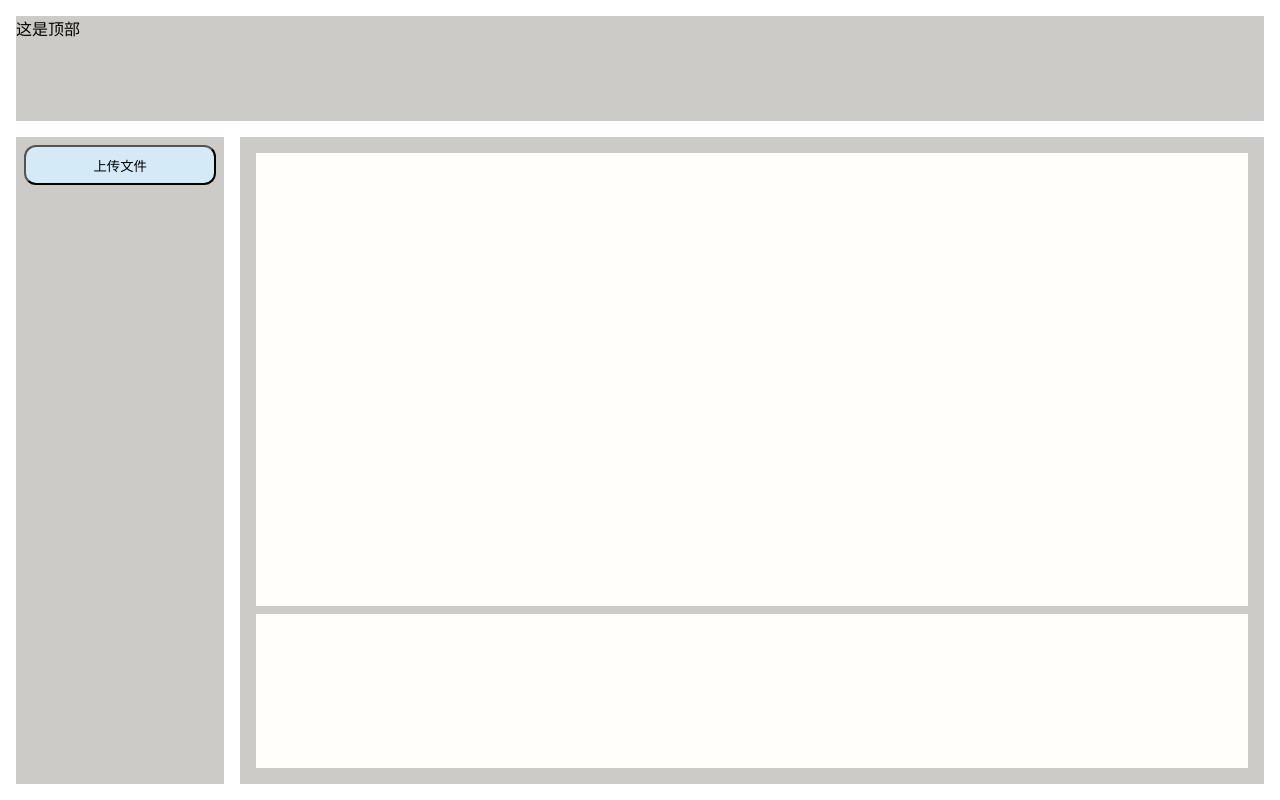
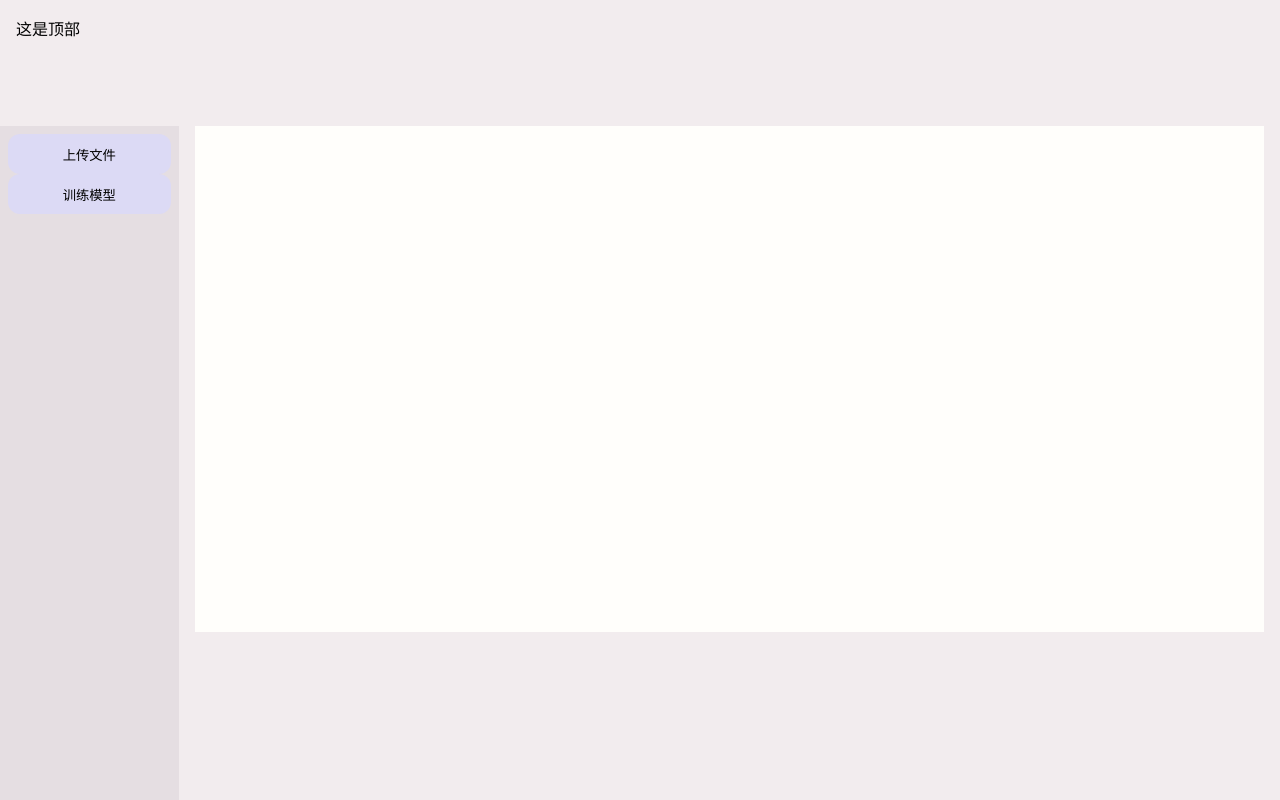
Before and after one commit to TheLushHill/Psounds, a Vue app in the folder frontend/: page / in a window 1280 px wide. Built offline with nearby package versions, Linux system fonts and the light colour scheme.

Commit message:
New Style, FileList, Clean Code A0.1.2

```diff
--- a/frontend/src/assets/indexStyle.css
+++ b/frontend/src/assets/indexStyle.css
@@ -2,10 +2,13 @@ body {
     height: 100vh;
     margin: 0;
     padding: 0;
+    box-sizing: border-box;
+    overflow: hidden;
 }
 
 #app {
     height: 100vh;
     display: flex;
     flex-direction: column;
+    background-color: #F2ECEE;
 }
--- a/frontend/src/components/AppHead.vue
+++ b/frontend/src/components/AppHead.vue
@@ -8,7 +8,5 @@
 .head {
     height: 14%;
     margin: 16px;
-
-    background-color: #cccbc8;
 }
 </style>
--- a/frontend/src/components/AppMain.vue
+++ b/frontend/src/components/AppMain.vue
@@ -1,6 +1,7 @@
 <script>
     import PreviewPanel from "./PreviewPanel.vue"
-    import ModelPanel from "./ModelPanel.vue"
+    import TrainPanel from "./TrainPanel.vue"
+    import TrainPanelButton from "./TrainPanelButton.vue"
     import UploadFileButton from "./UploadFileButton.vue"
     import modelConfig from "../config/model.json";
     import FileList from "./FileList.vue";
@@ -12,14 +13,12 @@
             return {
                 state: {
                     previewPanel: true,
-                    modelPanel: false,
+                    trainPanel: false,
                 },
 
                 fileList: [],
 
                 modelList: modelConfig,
-                selectedModel: 0
-                // textList: [],
             }
         },
 
@@ -52,28 +51,6 @@
                     this.state.previewPanel = true;
                 }
             },
-
-            handleSwitchPreset() {
-                if (!this.state.modelPanel) {
-                    this.state.previewPanel = false;
-                    this.state.modelPanel = true;
-                }
-            },
-
-            updatePanel() {
-                if (!this.state.previewPanel) {
-                    this.state.modelPanel = false;
-                    this.state.previewPanel = true;
-                }
-            },
-
-            updateModel(index) {
-                this.selectedModel = index;
-            }
-
-            // closePreview() {
-            //     this.textList = [];
-            // },
         },
 
         computed: {
@@ -96,7 +73,8 @@
         components: {
             UploadFileButton,
             PreviewPanel,
-            ModelPanel,
+            TrainPanel,
+            TrainPanelButton,
             FileList,
         }
     }
@@ -108,46 +86,27 @@
             <UploadFileButton
                 @get-file="handleFileUploaded"
             ></UploadFileButton>
-                <!-- :isVisible="state.previewPanel"
-                @preview-close="closePreview"
-                @update-panel="updatePanel" -->
+
+            <TrainPanelButton></TrainPanelButton>
 
             <FileList
                 :fileList="fileList"
                 @file-select="handleFileSelect"
             ></FileList>
-
-            <!-- <div class="show-preset">
-                <span>当前模型：</span>
-                <img :src="modelList[selectedModel].iconUrl" />
-                <span>{{ modelList[selectedModel].name }}</span>
-            </div> -->
-
-            <!-- <button class="switch-preset"
-                @click="handleSwitchPreset"
-            >切换预设</button> -->
         </div>
         <div class="content-container">
             <PreviewPanel
                 :isVisible="state.previewPanel"
                 :file="getFile"
             ></PreviewPanel>
-                <!-- :text-list="textList"  -->
-
-            <ModelPanel
-                :isVisible="state.modelPanel"
-                :list="modelList"
-                :model="selectedModel"
-                @model-select="updateModel"
-            ></ModelPanel>
         </div>
     </div>
 </template>
 
 <style>
 .main {
-    height: 86%;
-    margin: 0px 16px 16px 16px;
+    height: 100%;
+    width: 100%;
     display: flex;
 }
 
@@ -156,41 +115,15 @@
     margin-right: 16px;
     display: flex;
     flex-direction: column;
-    background-color: #cccbc8;
+    background-color: #E5DEE2;
 }
 
 .content-container {
+    width: 100%;
+    height: 100%;
     flex: 1 1 auto;
     display: flex;
-    background-color: #cccbc8;
+    margin-right: 16px;
 }
 
-.show-preset {
-    display: flex;
-    justify-content: center;
-    gap: 1em;
-    align-items: center;
-    margin: 8px;
-    height: 3em;
-    border-radius: 12px;
-    background-color: #d4eaf7;
-}
-
-.show-preset img {
-    width: 2.5em;
-    height: 2.5em;
-    border-radius: 8px;
-    object-fit: cover;
-}
-
-.switch-preset {
-    margin: 8px;
-    height: 3em;
-    border-radius: 12px;
-    background-color: #d4eaf7;
-}
-
-.switch-preset:hover {
-    background-color: #b3d9f0;
-}
 </style>
--- a/frontend/src/components/FileList.vue
+++ b/frontend/src/components/FileList.vue
@@ -33,8 +33,11 @@
 <style>
 .file-list {
     display: flex;
+    flex: 1 1 auto;
     flex-direction: column;
     width: 100%;
+    padding-top: 8px;
+
 }
 
 .file-list button {
@@ -46,6 +49,7 @@
     white-space: nowrap;
     overflow: hidden;
     text-overflow: ellipsis;
+    border: none;
 }
 
 .file-list button:hover {
--- a/frontend/src/components/ModelButton.vue
+++ /dev/null
@@ -1,67 +0,0 @@
-<script>
-    export default {
-
-        props: {
-            info: {
-                type: Object,
-                required: true
-            }
-        }
-    }
-</script>
-
-<template>
-    <button class="modelButton">
-        <div>
-            <img :src="info.iconUrl"/>
-            <span>{{ info.name }}</span>
-        </div>
-    </button>
-</template>
-
-<style>
-.modelButton {
-    display: flex;
-    flex-direction: row;
-    align-items: center;
-    justify-content: center;
-    min-width: 8em;
-    min-height: 4em;
-    max-height: 5em;
-    margin: 8px;
-    border: 1px solid #000000;
-    border-radius: 8px;
-    background-color: #ffffff;
-}
-
-.modelButton:hover {
-    background-color: #d4eaf7;
-}
-
-.modelButton div {
-    gap: 8px;
-    display: flex;
-    flex-direction: row;
-    align-items: center;
-    justify-content: center;
-    border:1px solid #000000;
-    border-radius: 8px;
-}
-
-.modelButton img {
-    width: 2.5em;
-    height: 2.5em;
-    border: 1px solid #000000;
-    border-radius: 8px;
-    object-fit: cover;
-}
-
-.modelButton img:hover {
-    background-color: #529cc7;
-}
-
-.modelButton span {
-    font-size: 16px;
-}
-
-</style>
--- a/frontend/src/components/ModelPanel.vue
+++ b/frontend/src/components/ModelPanel.vue
@@ -1,6 +1,6 @@
 <script>
 
-    import ModelButton from "./ModelButton.vue";
+    import ModelButton from "./TrainPanelButton.vue";
 
     export default {
         data() {
--- a/frontend/src/components/PreviewPanel.vue
+++ b/frontend/src/components/PreviewPanel.vue
@@ -56,18 +56,15 @@
             </div>
 
         </div>
-
-        <div class="convert">
-        </div>
     </div>
 </template>
 
 <style>
 .preview-panel {
-    margin: 16px;
     display: flex;
     flex: 1 1 auto;
     flex-direction: column;
+    height: 100%;
 }
 
 .preview-panel::-webkit-scrollbar {
@@ -97,15 +94,18 @@
 .preview-pptx {
     display: flex;
     flex-direction: column;
-
+    max-height: 75%;
     overflow-y: scroll;
-
+    background-color: #fffefb;
 }
 
-.convert {
-    max-height: 25%;
-    height: 25%;
-    margin-top: 8px;
-    background-color: #fffefb;
+.preview-pptx .page {
+    margin-top: 1em;
+    margin-left: 2em;
+}
+
+.page .content {
+    display: flex;
+    flex-direction: column;
 }
 </style>
--- /dev/null
+++ b/frontend/src/components/TrainPanel.vue
@@ -0,0 +1,15 @@
+<script>
+    export default {
+
+    }
+</script>
+
+<template>
+    <div class="trainPanel">
+
+    </div>
+</template>
+
+<style>
+
+</style>
--- /dev/null
+++ b/frontend/src/components/TrainPanelButton.vue
@@ -0,0 +1,26 @@
+<script>
+    export default {
+
+    }
+</script>
+
+<template>
+    <button class="train-button">
+        训练模型
+    </button>
+</template>
+
+<style>
+.train-button {
+    margin: 0 8px;
+    height: 3em;
+    border-radius: 12px;
+    background-color: #DCDAF5;
+    border: none;
+}
+
+.train-button:hover {
+    background-color: #D1CEE9;
+}
+
+</style>
--- a/frontend/src/components/UploadFileButton.vue
+++ b/frontend/src/components/UploadFileButton.vue
@@ -41,7 +41,6 @@
                     const response = await axios.post("/api/upload", formData);
                     this.file.content = response.data;
                     console.log("上传文件成功:");
-                    // this.isUpload = true;
 
                     // 传递文件给父组件,父组件监听get-file事件
                     this.$emit("get-file", this.file);
@@ -55,14 +54,6 @@
                     alert('文件上传失败: ' + (error.response?.data?.error || error.message));
                 }
             },
-
-            // closeFile() {
-            //     this.isUpload = false;
-            //     this.file = null;
-            //     this.fileName = '';
-            //     this.$refs.fileinput.value = '';
-            //     this.$emit("preview-close");
-            // }
         },
 
         props: {
@@ -94,14 +85,15 @@
 
 .upload-button {
     flex: 1 1 auto;
-    margin: 8px;
     height: 3em;
     border-radius: 12px;
-    background-color: #d4eaf7;
+    background-color: #DCDAF5;
+    border: none;
+    margin: 8px 8px 0 8px;
 }
 
 .upload-button:hover {
-    background-color: #b3d9f0;
+    background-color: #D1CEE9;
 }
 
 </style>
```
